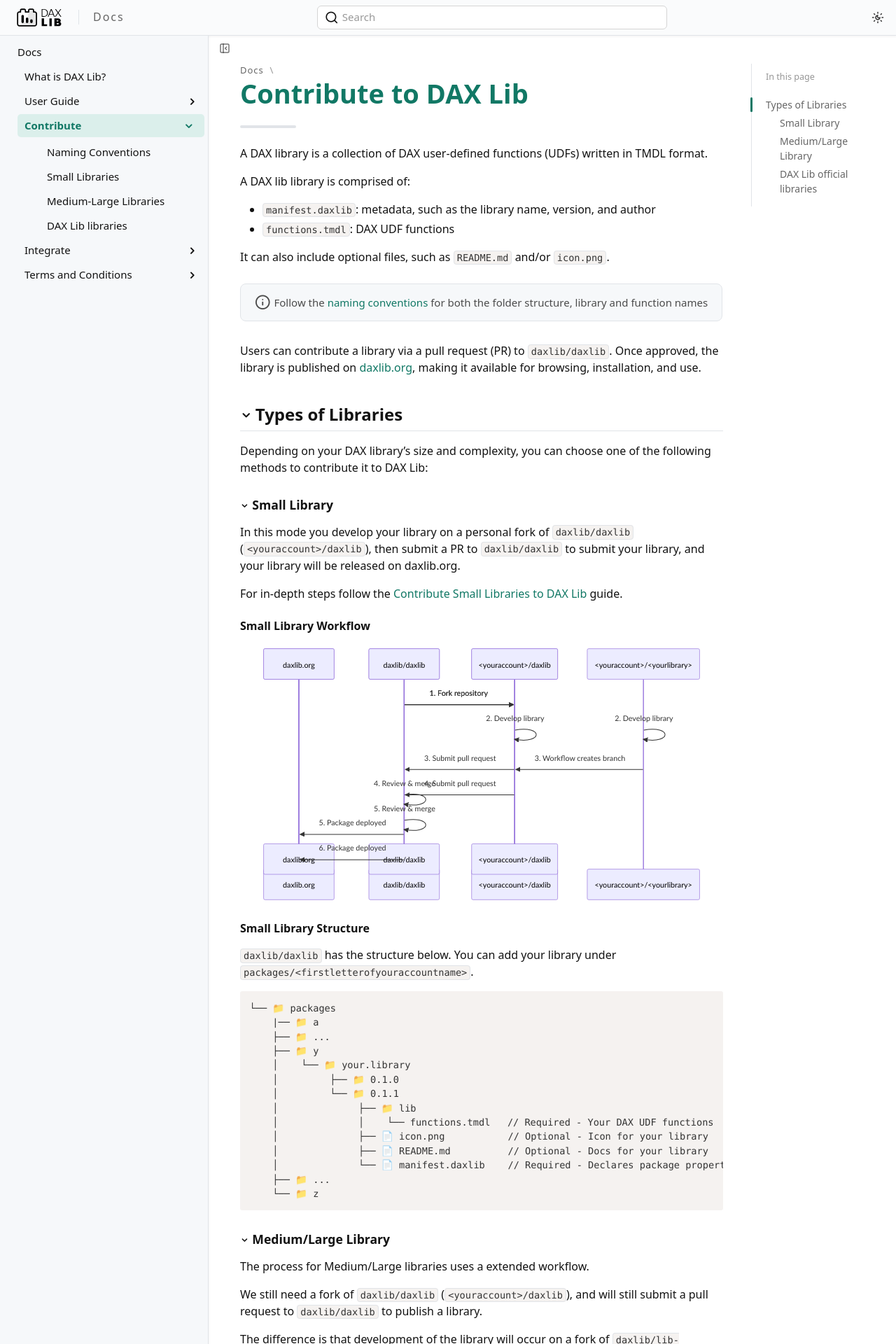
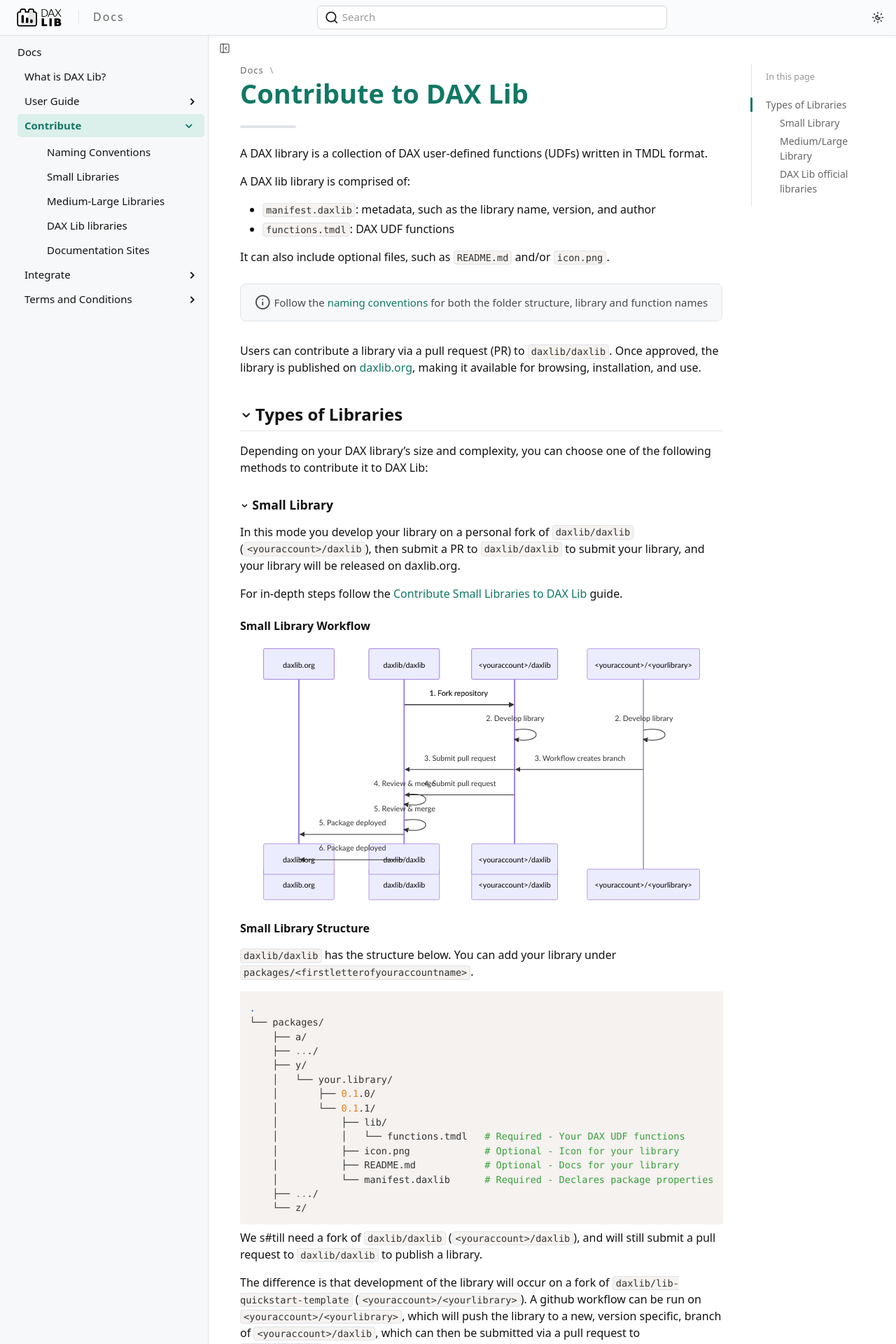
Before and after one commit to EvaluationContext/daxlib-docs, a Jekyll site: the page built from _mydocs/contribute/index.md, in a window 1280 px wide. Shown: the top 1920 px of the page at 70% size. Built offline with Jekyll 4.4.1, drawn with Linux system fonts in a browser that asks for light colours; cached includes are drawn as plain includes; some web fonts are replaced; some of the changed text lies outside the part shown.

Commit message:
doc(contribute): Added Doc Site page, removed emoji, reduce number of info boxes

````diff
--- a/_mydocs/contribute/index.md
+++ b/_mydocs/contribute/index.md
@@ -51,22 +51,29 @@ sequenceDiagram
 
 `daxlib/daxlib` has the structure below. You can add your library under `packages/<firstletterofyouraccountname>`.
 
-```txt
-└── 📁 packages
-    |── 📁 a
-    ├── 📁 ...
-    ├── 📁 y
-    │    └── 📁 your.library
-    │         ├── 📁 0.1.0
-    │         └── 📁 0.1.1
-    │              ├── 📁 lib
-    │              │    └── functions.tmdl   // Required - Your DAX UDF functions
-    │              ├── 📄 icon.png           // Optional - Icon for your library
-    │              ├── 📄 README.md          // Optional - Docs for your library
-    │              └── 📄 manifest.daxlib    // Required - Declares package properties
-    ├── 📁 ...
-    └── 📁 z
+```bash
+.
+└── packages/
+    ├── a/
+    ├── .../
+    ├── y/
+    │   └── your.library/
+    │       ├── 0.1.0/
+    │       └── 0.1.1/
+    │           ├── lib/
+    │           │   └── functions.tmdl   # Required - Your DAX UDF functions
+    │           ├── icon.png             # Optional - Icon for your library
+    │           ├── README.md            # Optional - Docs for your library
+    │           └── manifest.daxlib      # Required - Declares package properties
+    ├── .../
+    └── z/
 ```
+
+We s#till need a fork of `daxlib/daxlib` (`<youraccount>/daxlib`), and will still submit a pull request to `daxlib/daxlib` to publish a library.
+
+The difference is that development of the library will occur on a fork of `daxlib/lib-quickstart-template` (`<youraccount>/<yourlibrary>`). A github workflow can be run on `<youraccount>/<yourlibrary>`, which will push the library to a new, version specific, branch of `<youraccount>/daxlib`, which can then be submitted via a pull request to `daxlib/daxlib`.
+
+For in-depth steps follow the [Contribute Medium-Large Libraries to DAX Lib](github-repo.md) guide.
 
 ### Medium/Large Library
 
@@ -99,16 +106,17 @@ sequenceDiagram
 
 `daxlib/lib-quickstart-template` has the following structure. The the structure is slightly different from the Small library, but the required content remain the same, except your library now lives in the `src` folder.
 
-```txt
-├── 📁 .github
-│    └── 📁 workflows
-│         └── 📄 publish-package.yml   // Workflow to create branch on `<youraccount>/daxlib` with your library version
-└── 📁 src
-        ├── 📁 lib
-        │    └── functions.tmdl         // Required - Your DAX UDF functions
-        ├── 📄 icon.png                 // Optional - Icon for your library
-        ├── 📄 README.md                // Optional - Docs for your library
-        └── 📄 manifest.daxlib          // Required - Declares package properties
+```bash
+.
+├── .github/
+│   └── workflows/
+│       └── publish-package.yml   # Workflow to create branch on `<youraccount>/daxlib` with your library version
+└── src/
+    ├── lib/
+    │   └── functions.tmdl        # Required - Your DAX UDF functions
+    ├── icon.png                  # Optional - Icon for your library
+    ├── README.md                 # Optional - Docs for your library
+    └── manifest.daxlib           # Required - Declares package properties
 ```
 
 #### Why Create a Medium/large Library?
@@ -117,7 +125,7 @@ Since you have a specific repo dedicated to your library you are able to:
 
 - Connect with your users with GitHub issues
 - Collaborate with others to develop the library
-- Add documentation site and host (for example) on GitHub Pages
+- Add [documentation site](docs-site.md) and host (for example) on GitHub Pages
 
 ### DAX Lib official libraries
 
````
Also changed, not shown: other parts of _mydocs/contribute/index.md (+1 -1 lines), _mydocs/contribute/doc-sites.md (added, +73 -0 lines), _mydocs/contribute/fork-daxlib.md (+35 -38 lines), _mydocs/contribute/github-repo.md (+32 -43 lines), _myassets/images/Doc-Site/Doc-Site.png (added).
